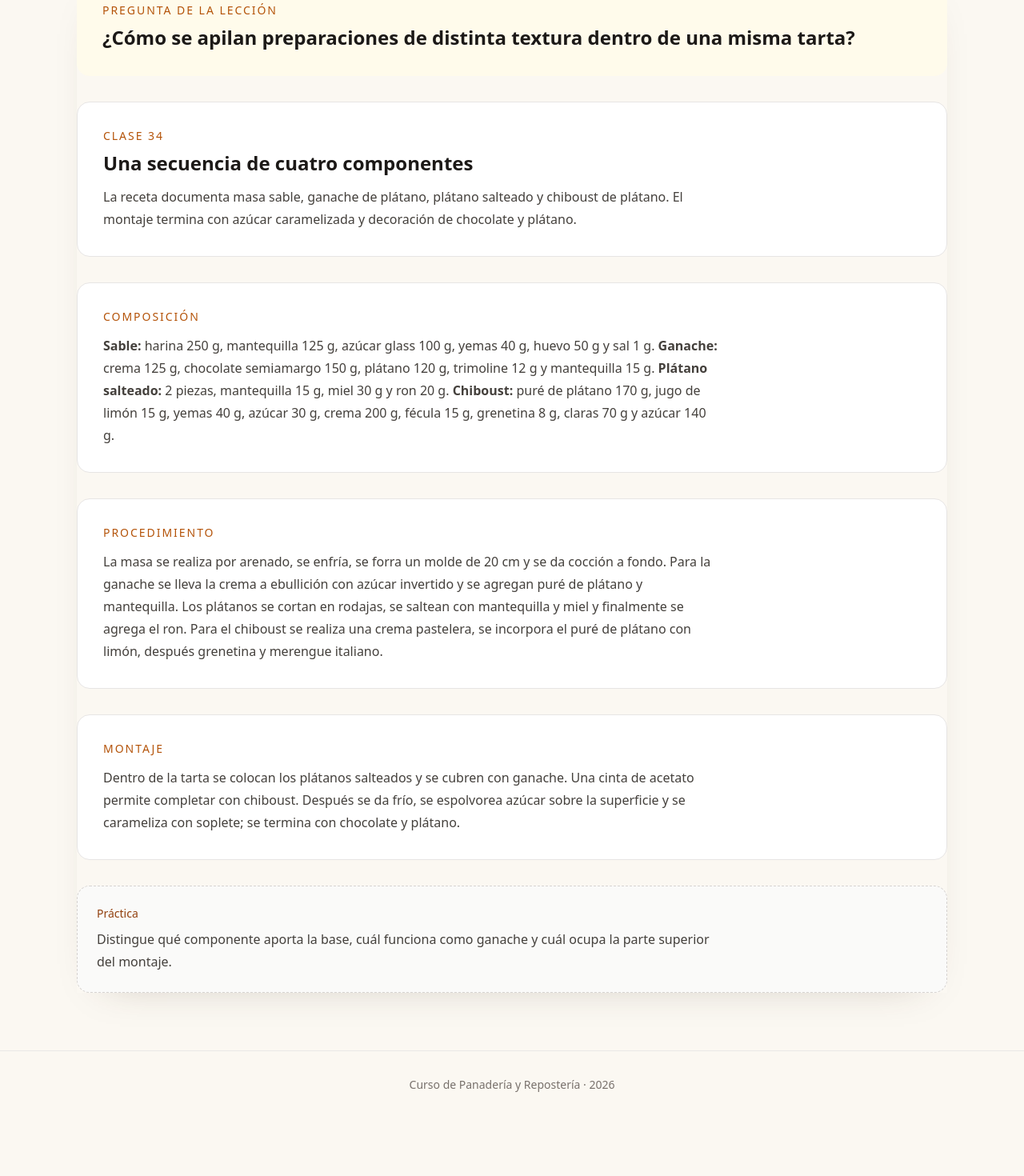
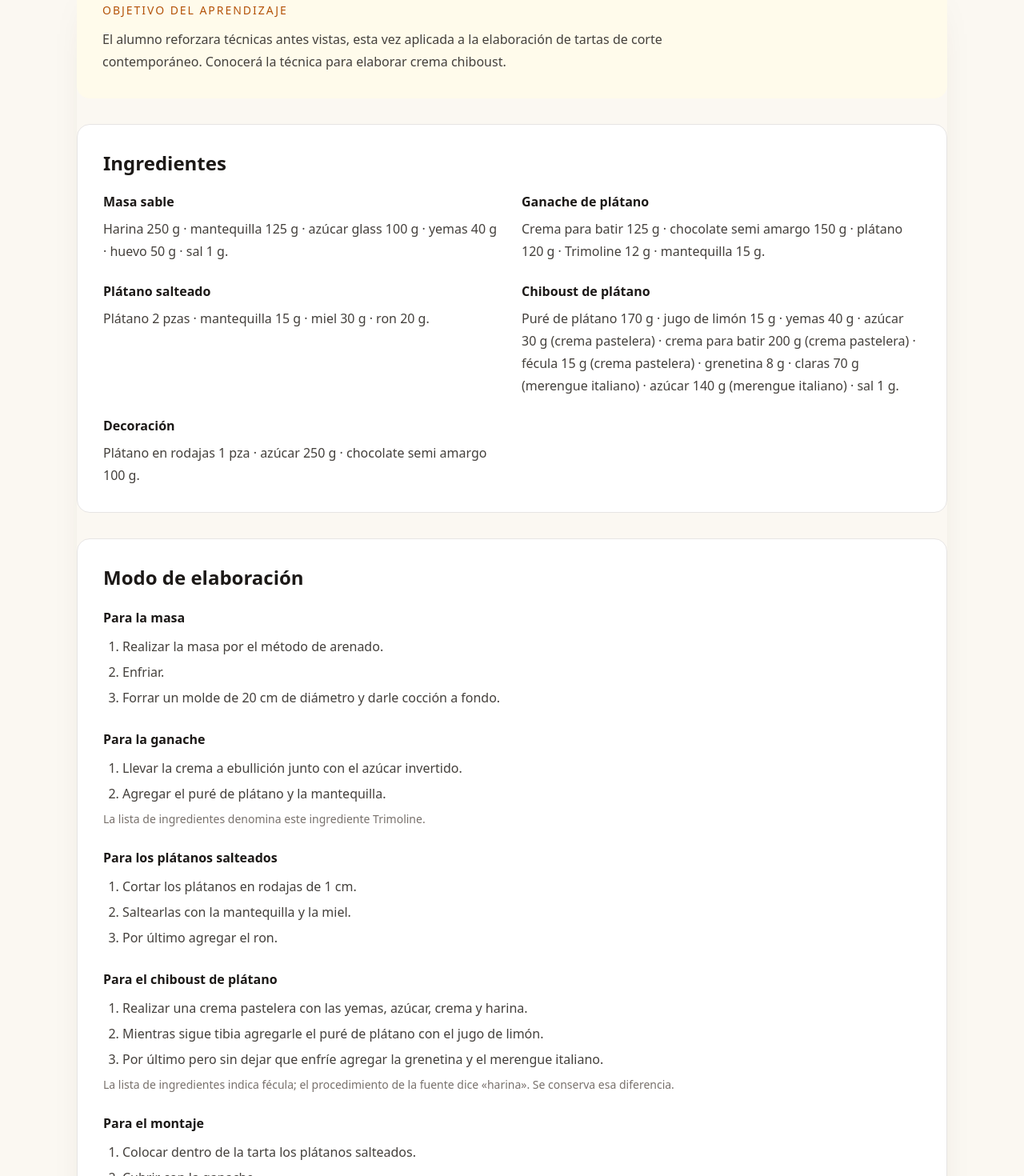
Before and after one commit to Drworm82/CursoPanadero, a Next.js app: page /leccion-tarta-platano in a window 1280 px wide. Shown: the part 320-1790 px from the top of the page at 80% size. Before the commit the page ends 1718 px from the top, so only its background shows below. Built offline with nearby package versions, Linux system fonts and the light colour scheme; no server answers.

Commit message:
Corrige contenido de M8 con base en la fuente

```diff
--- a/pages/leccion-tarta-platano.js
+++ b/pages/leccion-tarta-platano.js
@@ -1,17 +1,37 @@
 import CourseShell from '../components/course/CourseShell';
 
-const lesson = { number: '59', title: 'Tarta de plátano', subtitle: 'Masa sable, ganache, plátano salteado y chiboust reunidos en una tarta de corte contemporáneo.' };
+const lesson = { number: '59', title: 'Tarta de plátano', subtitle: 'Clase 34 · Pastelería Contemporánea I' };
 
 export default function LessonPage() {
   return (
     <CourseShell eyebrow="Módulo 8 · Lección 59" title={lesson.title} subtitle={lesson.subtitle} backHref="/modulo-8" backLabel="Volver al módulo">
       <div className="space-y-8">
-        <section className="rounded-2xl bg-amber-50 p-6 sm:p-8"><p className="text-sm font-medium uppercase tracking-[0.14em] text-amber-700">Pregunta de la lección</p><h2 className="mt-2 text-2xl font-semibold text-stone-900">¿Cómo se apilan preparaciones de distinta textura dentro de una misma tarta?</h2></section>
-        <section className="rounded-2xl border border-stone-200 bg-white p-6 sm:p-8"><p className="text-sm font-medium uppercase tracking-[0.14em] text-amber-700">Clase 34</p><h2 className="mt-2 text-2xl font-semibold text-stone-900">Una secuencia de cuatro componentes</h2><p className="mt-3 max-w-3xl leading-7 text-stone-700">La receta documenta masa sable, ganache de plátano, plátano salteado y chiboust de plátano. El montaje termina con azúcar caramelizada y decoración de chocolate y plátano.</p></section>
-        <section className="rounded-2xl border border-stone-200 bg-white p-6 sm:p-8"><p className="text-sm font-medium uppercase tracking-[0.14em] text-amber-700">Composición</p><p className="mt-3 max-w-3xl leading-7 text-stone-700"><strong>Sable:</strong> harina 250 g, mantequilla 125 g, azúcar glass 100 g, yemas 40 g, huevo 50 g y sal 1 g. <strong>Ganache:</strong> crema 125 g, chocolate semiamargo 150 g, plátano 120 g, trimoline 12 g y mantequilla 15 g. <strong>Plátano salteado:</strong> 2 piezas, mantequilla 15 g, miel 30 g y ron 20 g. <strong>Chiboust:</strong> puré de plátano 170 g, jugo de limón 15 g, yemas 40 g, azúcar 30 g, crema 200 g, fécula 15 g, grenetina 8 g, claras 70 g y azúcar 140 g.</p></section>
-        <section className="rounded-2xl border border-stone-200 bg-white p-6 sm:p-8"><p className="text-sm font-medium uppercase tracking-[0.14em] text-amber-700">Procedimiento</p><p className="mt-3 max-w-3xl leading-7 text-stone-700">La masa se realiza por arenado, se enfría, se forra un molde de 20 cm y se da cocción a fondo. Para la ganache se lleva la crema a ebullición con azúcar invertido y se agregan puré de plátano y mantequilla. Los plátanos se cortan en rodajas, se saltean con mantequilla y miel y finalmente se agrega el ron. Para el chiboust se realiza una crema pastelera, se incorpora el puré de plátano con limón, después grenetina y merengue italiano.</p></section>
-        <section className="rounded-2xl border border-stone-200 bg-white p-6 sm:p-8"><p className="text-sm font-medium uppercase tracking-[0.14em] text-amber-700">Montaje</p><p className="mt-3 max-w-3xl leading-7 text-stone-700">Dentro de la tarta se colocan los plátanos salteados y se cubren con ganache. Una cinta de acetato permite completar con chiboust. Después se da frío, se espolvorea azúcar sobre la superficie y se carameliza con soplete; se termina con chocolate y plátano.</p></section>
-        <section className="rounded-2xl border border-dashed border-stone-300 bg-stone-50 p-6"><p className="text-sm font-medium text-amber-800">Práctica</p><p className="mt-2 max-w-3xl leading-7 text-stone-700">Distingue qué componente aporta la base, cuál funciona como ganache y cuál ocupa la parte superior del montaje.</p></section>
+        <section className="rounded-2xl bg-amber-50 p-6 sm:p-8">
+          <p className="text-sm font-medium uppercase tracking-[0.14em] text-amber-700">Objetivo del aprendizaje</p>
+          <p className="mt-3 max-w-3xl leading-7 text-stone-700">El alumno reforzara técnicas antes vistas, esta vez aplicada a la elaboración de tartas de corte contemporáneo. Conocerá la técnica para elaborar crema chiboust.</p>
+        </section>
+
+        <section className="rounded-2xl border border-stone-200 bg-white p-6 sm:p-8">
+          <h2 className="text-2xl font-semibold text-stone-900">Ingredientes</h2>
+          <div className="mt-5 grid gap-6 md:grid-cols-2">
+            <div><h3 className="font-semibold">Masa sable</h3><p className="mt-2 leading-7 text-stone-700">Harina 250 g · mantequilla 125 g · azúcar glass 100 g · yemas 40 g · huevo 50 g · sal 1 g.</p></div>
+            <div><h3 className="font-semibold">Ganache de plátano</h3><p className="mt-2 leading-7 text-stone-700">Crema para batir 125 g · chocolate semi amargo 150 g · plátano 120 g · Trimoline 12 g · mantequilla 15 g.</p></div>
+            <div><h3 className="font-semibold">Plátano salteado</h3><p className="mt-2 leading-7 text-stone-700">Plátano 2 pzas · mantequilla 15 g · miel 30 g · ron 20 g.</p></div>
+            <div><h3 className="font-semibold">Chiboust de plátano</h3><p className="mt-2 leading-7 text-stone-700">Puré de plátano 170 g · jugo de limón 15 g · yemas 40 g · azúcar 30 g (crema pastelera) · crema para batir 200 g (crema pastelera) · fécula 15 g (crema pastelera) · grenetina 8 g · claras 70 g (merengue italiano) · azúcar 140 g (merengue italiano) · sal 1 g.</p></div>
+            <div><h3 className="font-semibold">Decoración</h3><p className="mt-2 leading-7 text-stone-700">Plátano en rodajas 1 pza · azúcar 250 g · chocolate semi amargo 100 g.</p></div>
+          </div>
+        </section>
+
+        <section className="rounded-2xl border border-stone-200 bg-white p-6 sm:p-8">
+          <h2 className="text-2xl font-semibold text-stone-900">Modo de elaboración</h2>
+          <div className="mt-5 space-y-6 leading-7 text-stone-700">
+            <div><h3 className="font-semibold text-stone-900">Para la masa</h3><ol className="mt-2 list-decimal space-y-1 pl-6"><li>Realizar la masa por el método de arenado.</li><li>Enfriar.</li><li>Forrar un molde de 20 cm de diámetro y darle cocción a fondo.</li></ol></div>
+            <div><h3 className="font-semibold text-stone-900">Para la ganache</h3><ol className="mt-2 list-decimal space-y-1 pl-6"><li>Llevar la crema a ebullición junto con el azúcar invertido.</li><li>Agregar el puré de plátano y la mantequilla.</li></ol><p className="mt-2 text-sm text-stone-500">La lista de ingredientes denomina este ingrediente Trimoline.</p></div>
+            <div><h3 className="font-semibold text-stone-900">Para los plátanos salteados</h3><ol className="mt-2 list-decimal space-y-1 pl-6"><li>Cortar los plátanos en rodajas de 1 cm.</li><li>Saltearlas con la mantequilla y la miel.</li><li>Por último agregar el ron.</li></ol></div>
+            <div><h3 className="font-semibold text-stone-900">Para el chiboust de plátano</h3><ol className="mt-2 list-decimal space-y-1 pl-6"><li>Realizar una crema pastelera con las yemas, azúcar, crema y harina.</li><li>Mientras sigue tibia agregarle el puré de plátano con el jugo de limón.</li><li>Por último pero sin dejar que enfríe agregar la grenetina y el merengue italiano.</li></ol><p className="mt-2 text-sm text-stone-500">La lista de ingredientes indica fécula; el procedimiento de la fuente dice «harina». Se conserva esa diferencia.</p></div>
+            <div><h3 className="font-semibold text-stone-900">Para el montaje</h3><ol className="mt-2 list-decimal space-y-1 pl-6"><li>Colocar dentro de la tarta los plátanos salteados.</li><li>Cubrir con la ganache.</li><li>Envolver la tarta con una cinta de acetato y completar con la chiboust.</li><li>Dar frío.</li><li>Espolvorear con azúcar la superficie y caramelizar con el soplete. Decorar con chocolate y plátano.</li></ol></div>
+          </div>
+        </section>
       </div>
     </CourseShell>
   );
```
